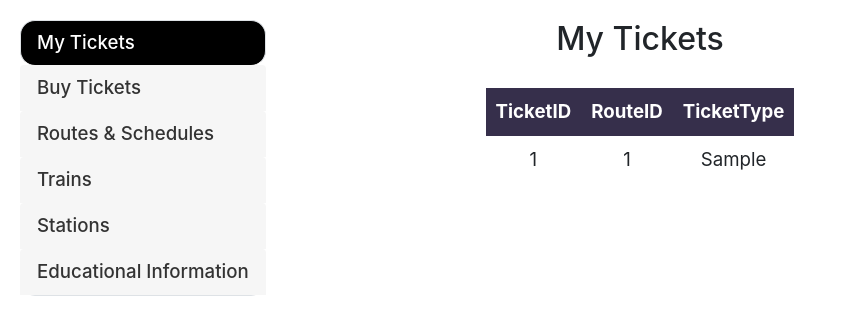
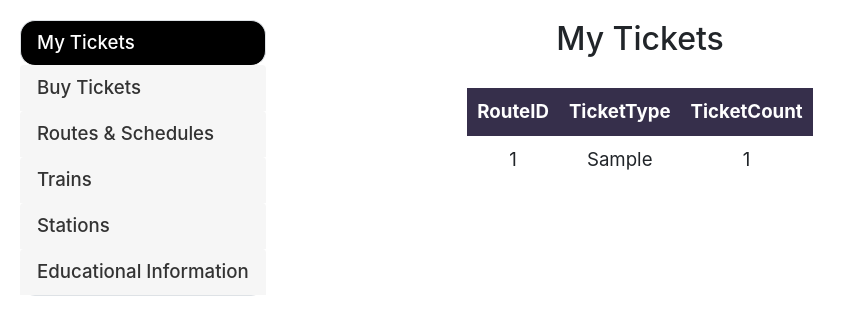
Before and after one commit to FahadH31/railway_info_system, a PHP site: page /index.php in a window 1280 px wide, after a click on "My Tickets". Shown: the part 71-406 px from the top of the page, without its empty margins (0-856 px from the left). Run offline with PHP 8.4, Linux system fonts and the light colour scheme; the visitor is signed in with stand-in values (Sample User, id 1); tables that the repository leaves empty or names only in its code hold one stand-in row (values such as "Sample post"); some libraries are stand-ins or nearby versions.

Commit message:
TicketPurchasingDone

```diff
--- a/index.php
+++ b/index.php
@@ -165,19 +165,24 @@ if ($_SERVER["REQUEST_METHOD"] == "POST") {
 
 //MY TICKETS QUERY
 
+// MY TICKETS QUERY
+
 if (isset($_SESSION['logged_in']) && $_SESSION['logged_in'] === true) {
   $loggedInUsername = $_SESSION['username'];
 
   // Query to fetch tickets owned by the logged-in user
-  $getUserTicketsQuery = "SELECT UserTicketID, RouteID, TicketType FROM UserTickets WHERE Username = '$loggedInUsername'";
+// Query to fetch tickets owned by the logged-in user
+$getUserTicketsQuery = "SELECT RouteID, TicketType, COUNT(*) as TicketCount FROM UserTickets WHERE Username = '$loggedInUsername' GROUP BY RouteID, TicketType";
 
-  // Execute the query
-  $userTicketsResult = mysqli_query($conn, $getUserTicketsQuery);
+// Execute the query
+$userTicketsResult = mysqli_query($conn, $getUserTicketsQuery);
 
-  if ($userTicketsResult) {
-      $userTickets = mysqli_fetch_all($userTicketsResult, MYSQLI_ASSOC);
+if ($userTicketsResult) {
+    $userTickets = mysqli_fetch_all($userTicketsResult, MYSQLI_ASSOC);
 }
+
 }
+
 
 // PURCHASE TICKET STUFF
 
@@ -198,7 +203,8 @@ if (isset($_SESSION['logged_in']) && $_SESSION['logged_in'] === true) {
           // Insert ticket details into UserTickets table
           $insertQuery = "INSERT INTO UserTickets (Username, RouteID, TicketType) VALUES ('$username', '$routeID', '$ticketType')";
           if (mysqli_query($conn, $insertQuery)) {
-              echo "<script>alert('Ticket purchased successfully.');</script>";
+            header("Location: {$_SERVER['REQUEST_URI']}");
+            exit();
           } else {
               echo "<script>alert('Error purchasing ticket.');</script>";
           }
@@ -298,23 +304,24 @@ if (isset($_SESSION['logged_in']) && $_SESSION['logged_in'] === true) {
   echo '<table>';
   echo '<thead>';
   echo '<tr>';
-  echo '<th>TicketID</th>';
   echo '<th>RouteID</th>';
   echo '<th>TicketType</th>';
+  echo '<th>TicketCount</th>';
   echo '</tr>';
   echo '</thead>';
   echo '<tbody>';
 
   foreach ($userTickets as $ticket) {
       echo '<tr>';
-      echo '<td>' . $ticket["UserTicketID"] . '</td>';
       echo '<td>' . $ticket["RouteID"] . '</td>';
       echo '<td>' . $ticket["TicketType"] . '</td>';
+      echo '<td>' . $ticket["TicketCount"] . '</td>';
       echo '</tr>';
   }
 
   echo '</tbody>';
   echo '</table>';
+
   echo '</div>';
 }
 ?>
```
